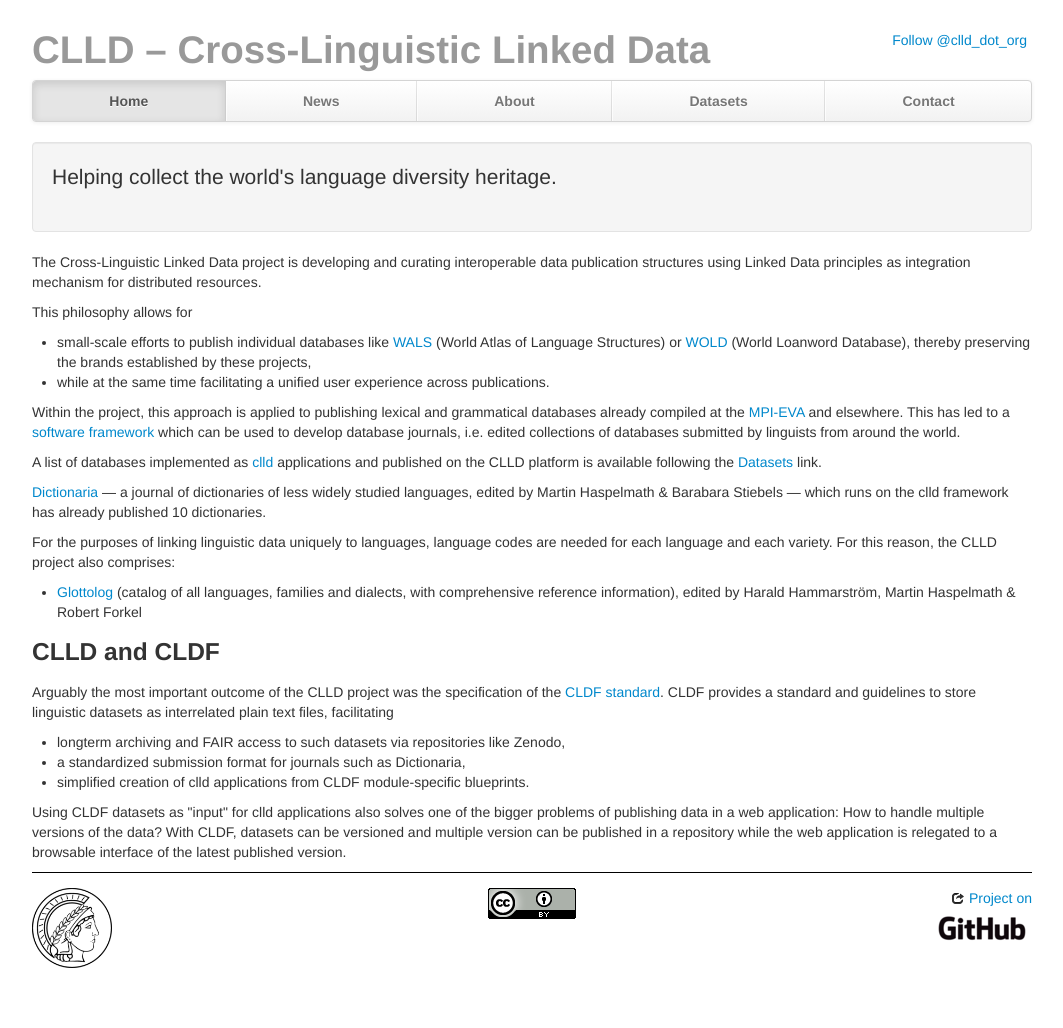
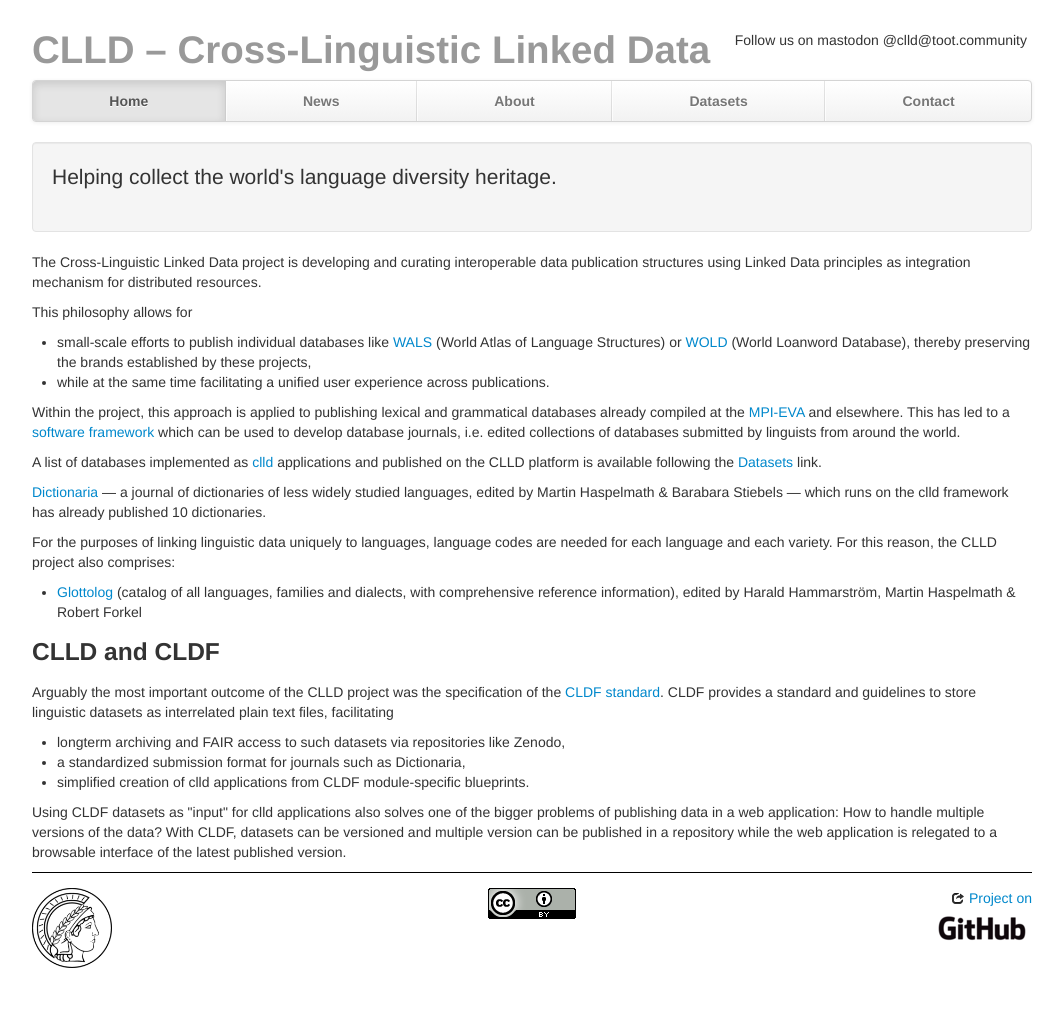
Before and after one commit to clld/clld.github.io, a Jekyll site: the page built from index.html, in a window 1280 px wide. Shown: the whole page, without its empty margins (108-1171 px from the left). Built offline with Jekyll 4.4.1, drawn with Linux system fonts in a browser that asks for light colours; nearby versions of some CDN libraries; comment, search, counter and statistics services are not loaded.

Commit message:
switch to mastodon

```diff
--- a/_layouts/bootstrap.html
+++ b/_layouts/bootstrap.html
@@ -71,7 +71,7 @@
       <div class="masthead">
           <ul class="pull-right unstyled inline">
             <li>
-               <a href="https://twitter.com/clld_dot_org" class="twitter-follow-button" data-show-count="false">Follow @clld_dot_org</a>
+               Follow us on mastodon @clld@toot.community</a>
             </li>
             </ul>
         <h1 class="muted">CLLD &ndash; Cross-Linguistic Linked Data</h1>
```
